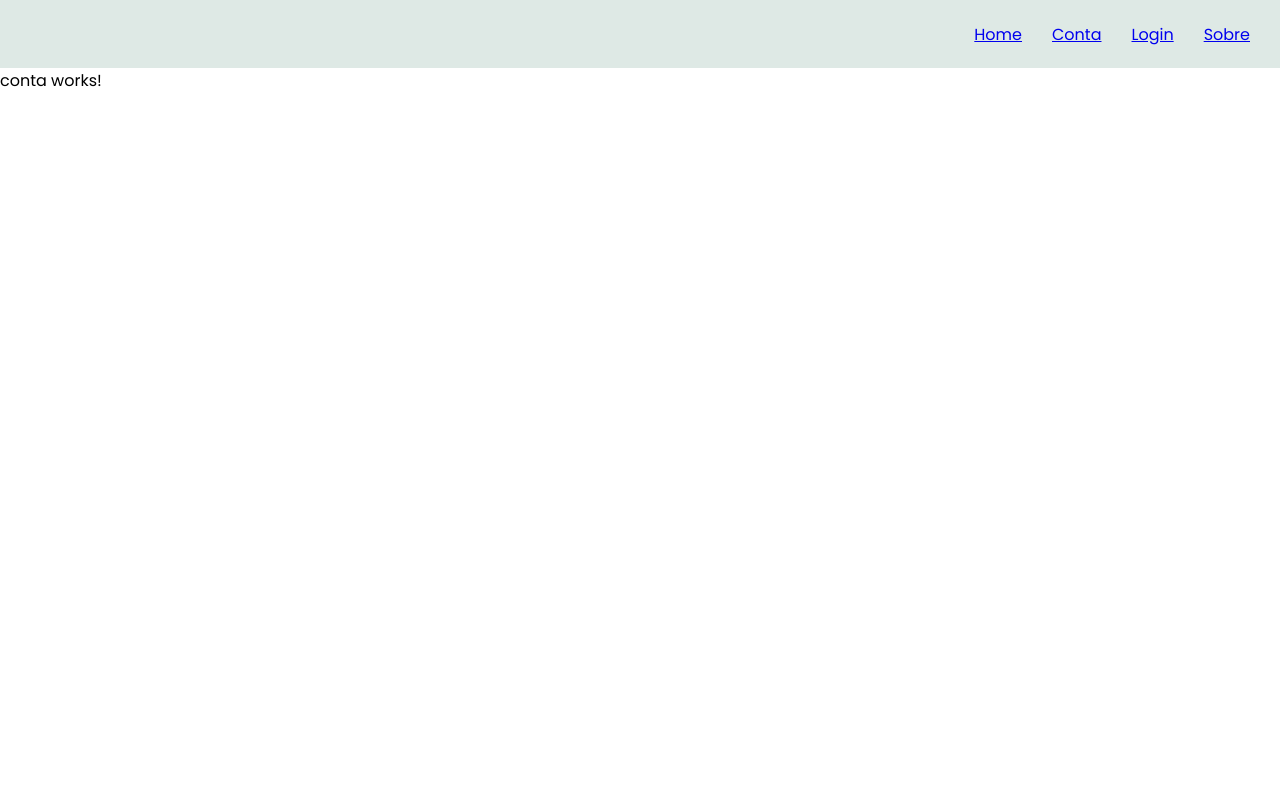
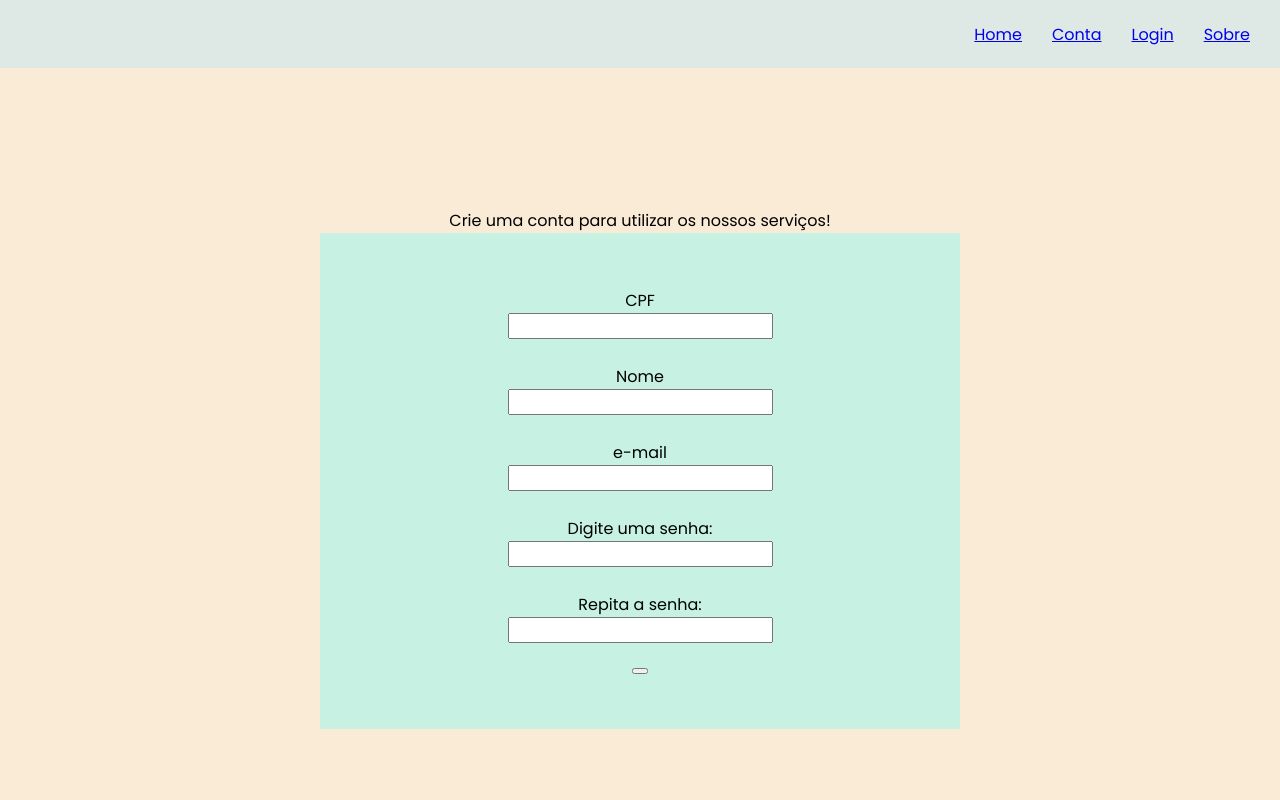
Before and after one commit to fabioyferreira/my-app, an Angular app: page /conta in a window 1280 px wide. Shown: the top 800 px of the page. Built offline with nearby package versions, Linux system fonts and the light colour scheme.

Commit message:
03-jan-2025

```diff
--- a/package.json
+++ b/package.json
@@ -18,6 +18,7 @@
     "@angular/platform-browser": "^19.0.0",
     "@angular/platform-browser-dynamic": "^19.0.0",
     "@angular/router": "^19.0.0",
+    "firebase": "^11.1.0",
     "rxjs": "~7.8.0",
     "tslib": "^2.3.0",
     "zone.js": "~0.15.0"
--- a/src/app/app.component.html
+++ b/src/app/app.component.html
@@ -24,7 +24,7 @@
 
 
 
-<app-footer></app-footer>
+<app-footer> </app-footer>
 
 
 <!--<router-outlet />-->
--- a/src/app/componentes/paginas/conta/conta.component.css
+++ b/src/app/componentes/paginas/conta/conta.component.css
@@ -0,0 +1,25 @@
+.container-conta {
+    display: flex; /*torna as divs do container flexivel*/
+    flex-direction: column; /*coloca as divs uma em vima da outra*/
+    background-color: antiquewhite;
+    width: 100vw;
+    height: 100vh;
+    align-items: center;
+    align-content: center;
+    justify-content: center;
+
+}
+
+.fomulario-conta-paciente {
+    display: flex;
+    flex-direction: column;
+    align-items: center;
+    justify-content: center;
+    align-content: center;
+
+    background-color: rgb(198, 241, 227);
+    padding: 10%;
+    width: 30vw;
+    height: 30vh;
+
+}
--- a/src/app/componentes/paginas/conta/conta.component.html
+++ b/src/app/componentes/paginas/conta/conta.component.html
@@ -1 +1,19 @@
-<p>conta works!</p>
+
+
+<div class="container-conta">
+    <p>Crie uma conta para utilizar os nossos serviços!</p>
+    <div class="fomulario-conta-paciente">
+        <label for="">CPF</label>
+        <input type="text"> <br>
+        <label for="">Nome</label>
+        <input type="text"> <br>
+        <label for="">e-mail</label>
+        <input type="text"><br>
+        <label for="">Digite uma senha:</label>
+        <input type="text"><br>
+        <label for="">Repita a senha:</label>
+        <input type="text"><br>
+
+        <button type="submit"></button>
+    </div>
+</div>
--- a/src/app/componentes/paginas/home/home.component.css
+++ b/src/app/componentes/paginas/home/home.component.css
@@ -45,7 +45,9 @@
     display: flex;
     justify-content: space-around;
     flex-direction: column;
-    margin: 20px;
+    margin: 2%;
+    gap: 20%;
+    padding: 2%;
     width: 50vw;
     height: 10vh;
 }
--- a/src/app/componentes/paginas/home/home.component.html
+++ b/src/app/componentes/paginas/home/home.component.html
@@ -7,7 +7,7 @@
             <h1>Vamos conversar?</h1>
             <p>Entre em contato com uma diversidade de de profisionais <br> dipostos a lhe atender imediatamente.</p>
             <br>
-            <button>Iniciar conversa</button>
+            <button>Cadastre-se</button>
         </div>
         <div>
 
@@ -17,8 +17,9 @@
 
     <div class="home-section2">
         <div class="home-section2-subtopico1">
+            <h1>Conversar faz bem!</h1>
             <p>Pesquisas recentes demostram que quem possui o hábito de ir regularmente ao psicólogo tem mais chances de
-                controlar a ansiedade e evitar a depressão
+                controlar a ansiedade e evitar a depressão.
         </div>
 
         <div class="home-section2-subtopico2">
--- a/src/app/componentes/paginas/login/login.component.html
+++ b/src/app/componentes/paginas/login/login.component.html
@@ -2,7 +2,7 @@
 
 
 <div class="tela-login">
-    <header>Entre com seu usuário </header>
+    <header>Entre com seu e-mail </header>
     <div class="for-login">
         <div>
             <label for="entrar">Usuario: </label><br>
```
Also changed, not shown: src/app/app.module.ts (+7 -1 lines), 1 other file (tests, documents, lock files or other folders).
